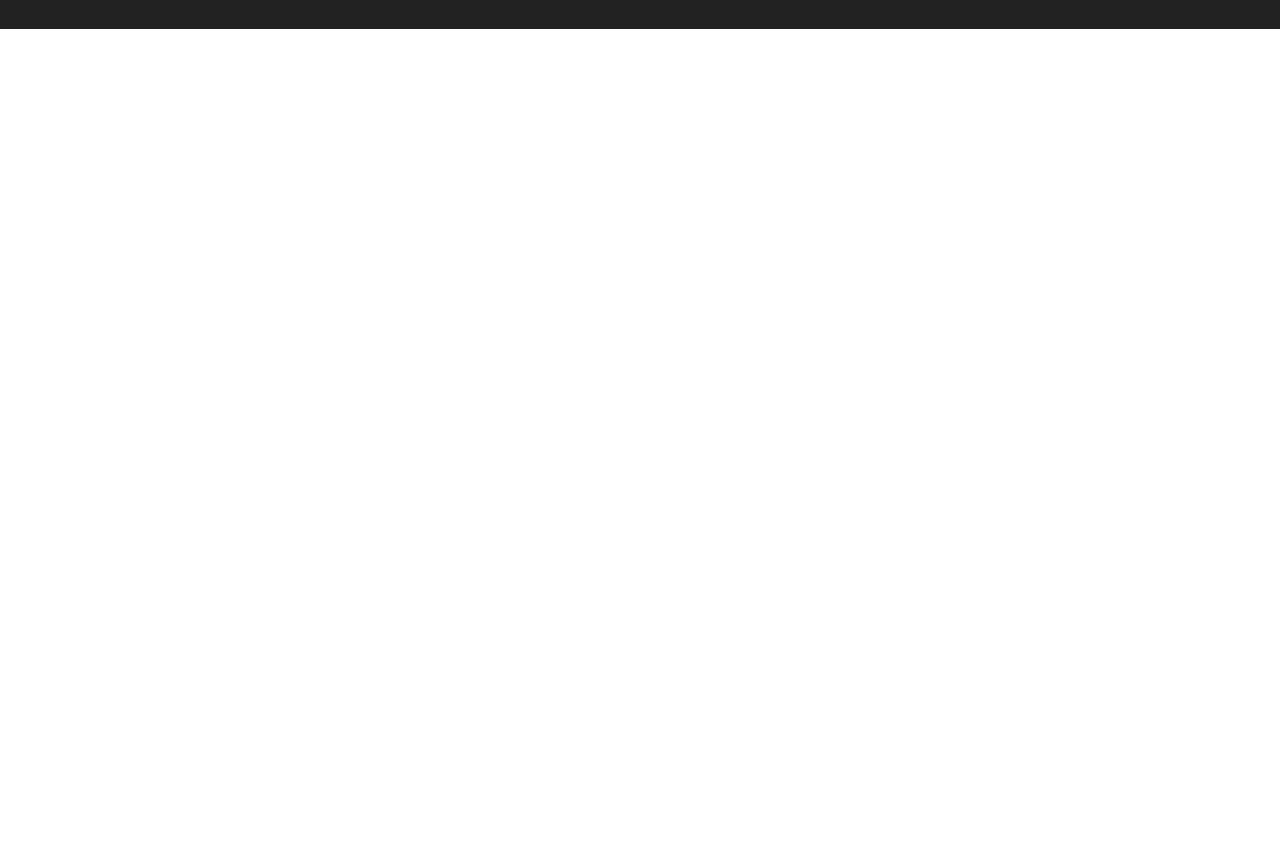
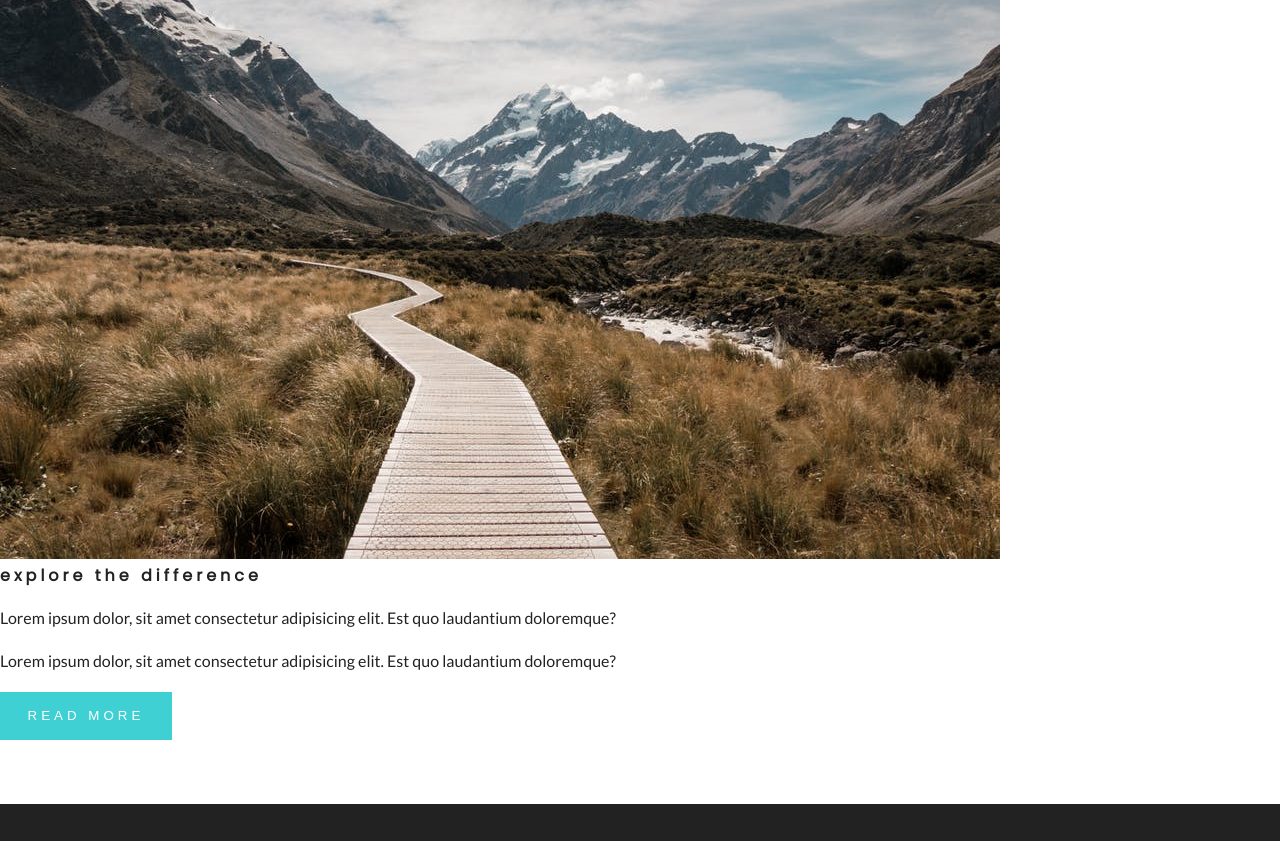
Before and after one commit to snaik2064/explorer-blogs, a Gatsby site: page / in a window 1280 px wide. Shown: the part 1209-2050 px from the top of the page. Before the commit the page ends 1238 px from the top, so only its background shows below. Built offline with nearby package versions, Linux system fonts and the light colour scheme; Gatsby itself is replaced by a stand-in of ours.

Commit message:
About Us section complete.

```diff
--- a/src/components/Home/About.js
+++ b/src/components/Home/About.js
@@ -1,13 +1,35 @@
 import React from 'react';
 
 import Title from '../Title';
+import styels from '../../css/about.module.css';
+import img from '../../images/defaultBcg.jpeg';
 
 const About = () => {
   return (
-    <div>
-      Hello from about
+    <section className={styels.about}>
       <Title title="about" subtitle="us" />
-    </div>
+      <div className={styels.aboutCenter}>
+        <article className={styels.aboutImg}>
+          <div className={styels.imgContainer}>
+            <img src={img} alt="about company" />
+          </div>
+        </article>
+        <article className={styels.aboutInfo}>
+          <h4>explore the difference</h4>
+        </article>
+        <p>
+          Lorem ipsum dolor, sit amet consectetur adipisicing elit. Est quo
+          laudantium doloremque?
+        </p>
+        <p>
+          Lorem ipsum dolor, sit amet consectetur adipisicing elit. Est quo
+          laudantium doloremque?
+        </p>
+        <button type="button" className="btn-primary">
+          read more
+        </button>
+      </div>
+    </section>
   );
 };
 
```
